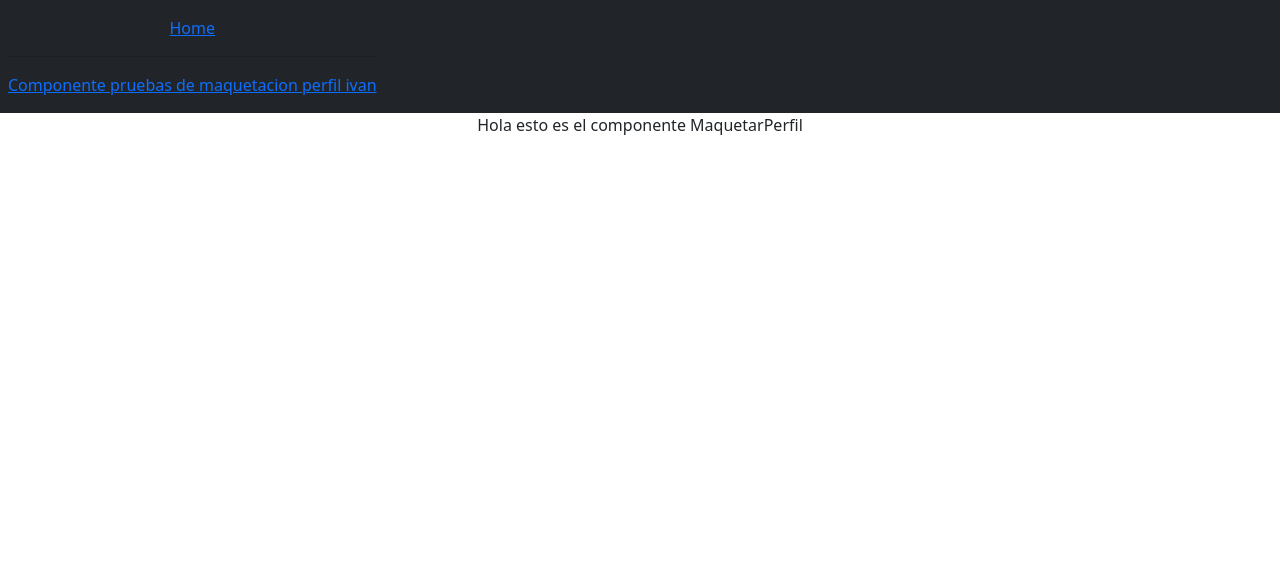
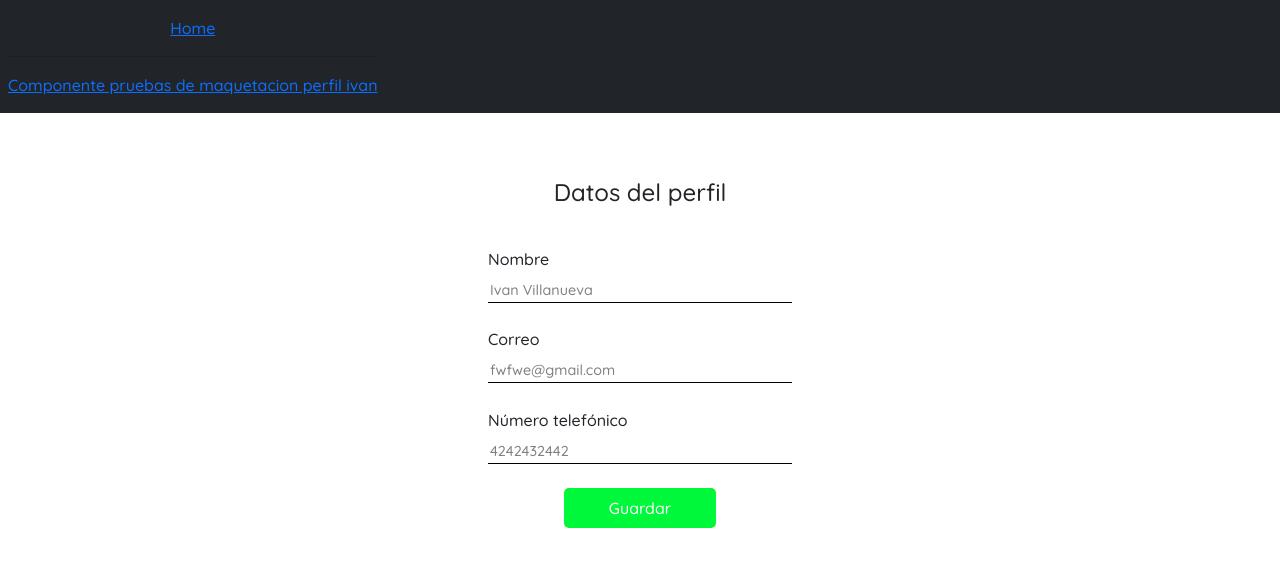
Before and after one commit to vaoangel/servidor_AVF, a React (Create React App) app in the folder frontend/: page /#/maquetar_perfil in a window 1280 px wide. Shown: the top 566 px of the page. Built offline with nearby package versions, Linux system fonts and the light colour scheme.

Commit message:
Maquetación pagina editar perfil

```diff
--- a/frontend/src/App.css
+++ b/frontend/src/App.css
@@ -36,3 +36,86 @@
     transform: rotate(360deg);
   }
 }
+
+/*Parte de la pagina de Editar Perfil */
+@font-face {
+  font-family: QuicksandMedium;
+  src: url(quicksandmedium.ttf);
+}
+
+* {
+  font-family: QuicksandMedium;
+}
+
+.label {
+  text-align: left; /*Este es el que desplaza el texto*/
+}
+
+.screen-3 .button {
+  background-color: #00f83a;
+  color: white;
+  border-radius: 5px;
+  border: none;
+  width: 50%;
+  height:40px;
+}
+
+.screen-3  {
+  -webkit-user-select: none;
+  -moz-user-select: none;
+  -ms-user-select: none;
+  user-select: none;
+  overflow-y: hidden;
+  display: flex;
+  justify-content: center;
+  align-items: center;
+  height: 60vh;
+  padding: 2em;
+  display: flex;
+  flex-direction: column;
+  gap: 2em;
+}
+
+.screen-3 .form-input {
+
+  background: transparent;
+  margin-bottom: 8%;
+  display: flex;
+  flex-direction: column;
+  border-radius: 20px;
+  color: #4d4d4d;
+
+}
+
+.screen-3 .form-input input {
+  margin-top: 5px;
+  background: transparent;
+  border: none;
+  border-bottom: 1px solid #000000;
+  color: grey;
+}
+.screen-3 .form-input input::-moz-placeholder {
+  color: rgb(48, 27, 164);
+  font-size: 0.9em;
+}
+.screen-3 .form-input input:-ms-input-placeholder {
+  color: grey;
+  font-size: 0.9em;
+}
+.screen-3 .form-input input::placeholder {
+  color: grey;
+  font-size: 0.9em;
+}
+.screen-3 .form-input ion-icon {
+  color: #4d4d4d;
+  margin-bottom: -0.2em;
+}
+
+.screen-3 .form-input input::placeholder {
+  color: grey;
+  font-size: 0.9em;
+}
+
+.form {
+  width: 25%;
+}
--- a/frontend/src/components/maquetar_perfil.component.js
+++ b/frontend/src/components/maquetar_perfil.component.js
@@ -1,4 +1,6 @@
 import React from "react";
+import {  Link } from 'react-router-dom';
+import { Nav, Navbar, Form, FormControl, Button } from 'react-bootstrap';
 class MaquetarPerfil extends React.Component{
 
 
@@ -12,12 +14,36 @@ class MaquetarPerfil extends React.Component{
 
     render(){
         return(
-            <div>
-                Hola esto es el componente MaquetarPerfil
+            <div className="screen-3">
+                <h4 className="h4">Datos del perfil</h4>
 
+                <Form className="form">
+                    <div className="label">
+                        <label className="label-text">Nombre</label>
+                    </div>
+                    <div className="form-input">
+                        <input type="text" name="name" placeholder="Ivan Villanueva"/>
+                    </div>
+                    <div className="label">
+                        <label className="label-text">Correo</label>
+                    </div>
+                    <div className="form-input">
+                        <input type="text" name="mail" placeholder="fwfwe@gmail.com"/>
+                    </div>
+                    <div className="label">
+                        <label className="label-text">Número telefónico</label>
+                    </div>
+                    <div className="form-input">
+                        <input type="text" name="phone" placeholder="4242432442"/>
+                    </div>
+                    <div>
+                        <button type="button" className="button">Guardar</button>
+                    </div>
 
+                </Form>
 
-                </div>
+            </div>
+
         )
     }
 }
```
Also changed, not shown: frontend/src/quicksandmedium.ttf (added), 1 other file (tests, documents, lock files or other folders).
